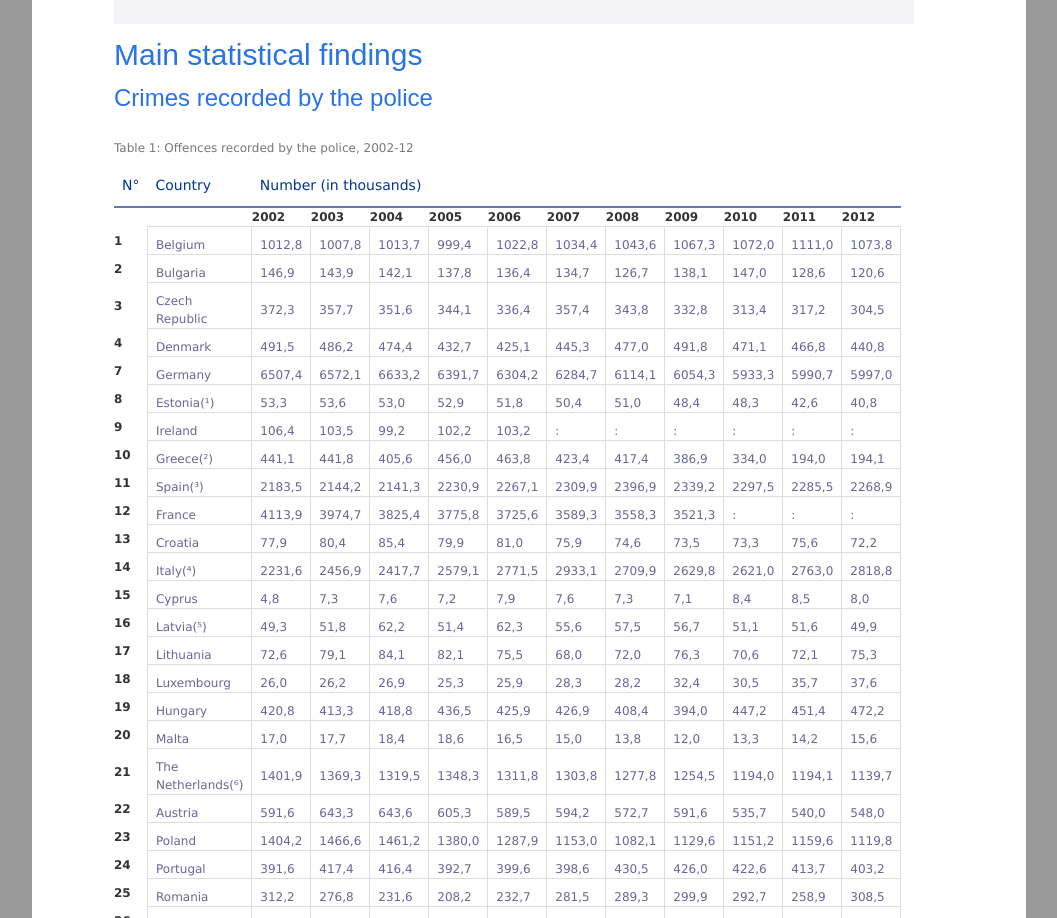
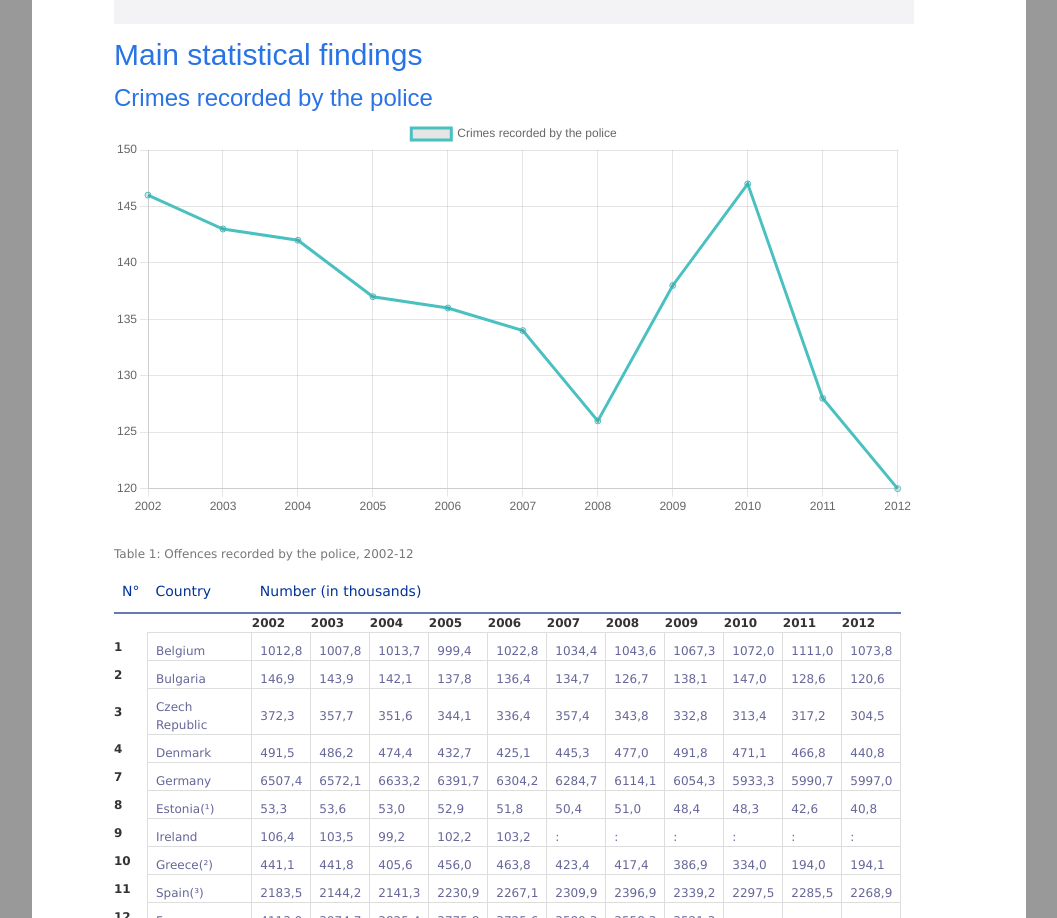
Before and after one commit to eliseprts/js-datavisualisation-challenge, a plain HTML site: page challenge-js-files/index.html in a window 1280 px wide. Shown: the part 997-1915 px from the top of the page, without its empty margins (111-1168 px from the left). Drawn offline with nearby package versions, Linux system fonts and the light colour scheme; a web font is replaced by a local one.

Commit message:
upload update script table1

```diff
--- a/challenge-js-files/index.html
+++ b/challenge-js-files/index.html
@@ -2063,7 +2063,7 @@
 
     <!--END PAGE-->
   </div>
-    <script src="./script/script2.js"></script>
+    <script src="./script/table1.js"></script>
     <!-- <script src="https://d3js.org/d3.v5.min.js"></script> -->
     <!-- <script src="https://cdnjs.cloudflare.com/ajax/libs/dimple/2.3.0/dimple.latest.min.js"></script> -->
 </body>
--- a/challenge-js-files/script/table1.js
+++ b/challenge-js-files/script/table1.js
@@ -29,7 +29,7 @@ for (let i = 1; i < tr.length; i++) {
     // Ignore first cell of row (name of the country)
     for (let j = 1; j <= 11; j++) {
         let number = tr[i].getElementsByTagName('td')[j].innerText
-        numbers.push(number)
+        numbers.push(parseFloat(number))
         // parseFloat parses a value as a string and returns the first number
     }
 
```
